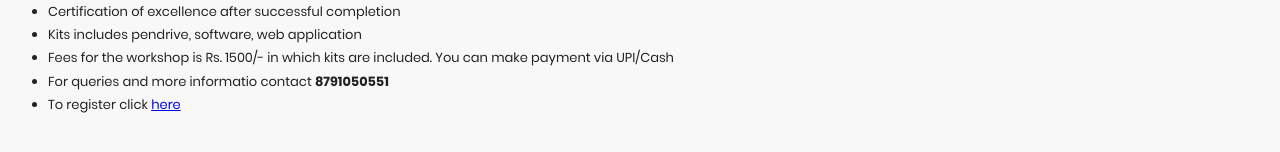
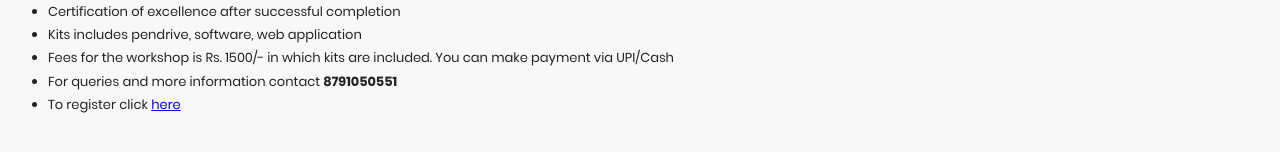
Before and after one commit to mj1930/registration, an Angular app: page /#/ in a window 1280 px wide. Shown: the part 320-472 px from the top of the page. Built offline with nearby package versions, Linux system fonts and the light colour scheme.

Commit message:
change spelling

```diff
--- a/src/app/homepage/homepage.component.html
+++ b/src/app/homepage/homepage.component.html
@@ -11,7 +11,7 @@
     <li>Certification of excellence after successful completion</li>
     <li>Kits includes pendrive, software, web application</li>
     <li>Fees for the workshop is Rs. 1500/- in which kits are included. You can make payment via UPI/Cash</li>
-    <li>For queries and more informatio contact <b><a href="tel:8791050551"></a>8791050551</b></li>
+    <li>For queries and more information contact <b><a href="tel:8791050551"></a>8791050551</b></li>
     <li>To register click <a routerLink= "/register">here</a></li>
   </ul>
 </div>
```
